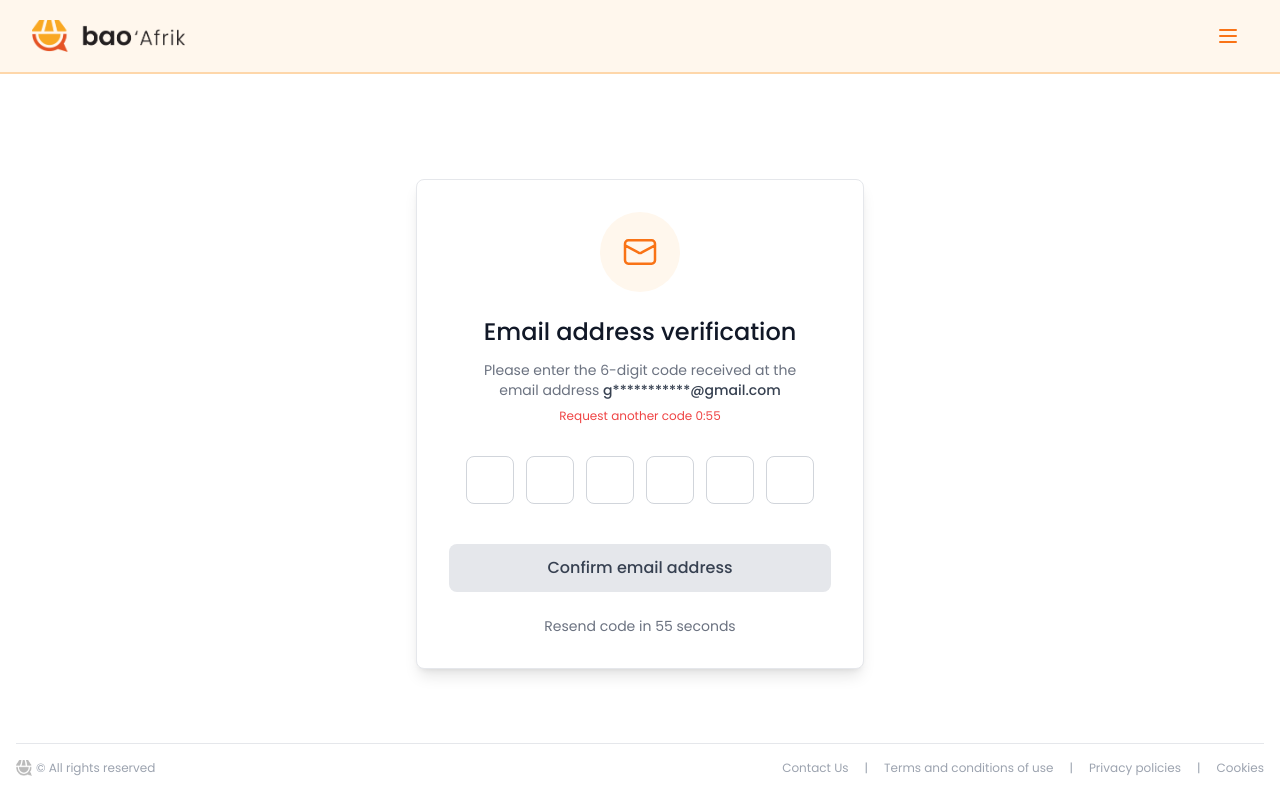
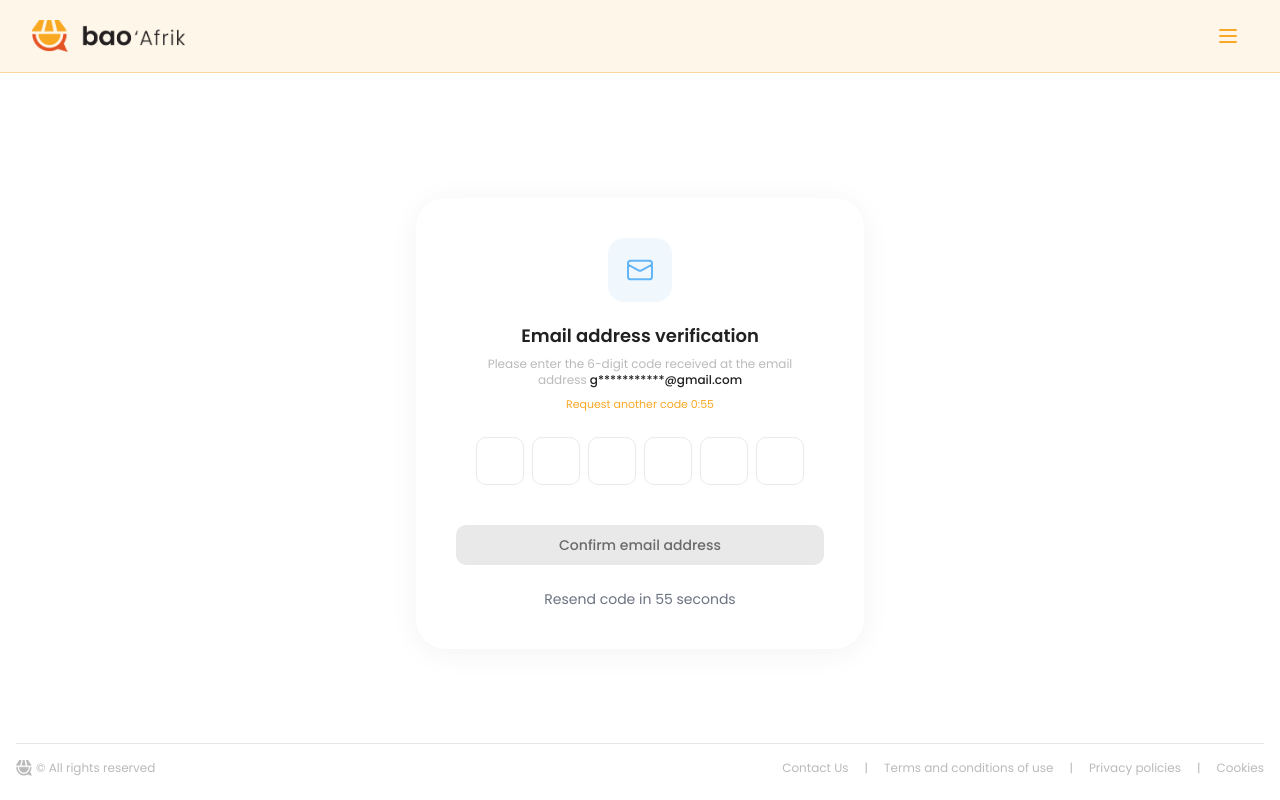
Before and after one commit to Bao-Technologies-and-Travels/BaoAfrik, a React (Create React App) app: page /reset-password-sent in a window 1280 px wide. Built offline with nearby package versions, Linux system fonts and the light colour scheme; the HTML template or start-up script is replaced by a standard one.

Commit message:
Refactor PasswordReset components to enhance styling and user experience. Update layout, button styles, and input field designs for improved readability and interaction. Adjust text sizes and colors, and implement custom placeholder styles for input fields.

```diff
--- a/src/pages/auth/ResetPasswordSent.tsx
+++ b/src/pages/auth/ResetPasswordSent.tsx
@@ -1,6 +1,5 @@
 import React, { useState, useRef, useEffect } from 'react';
 import { Link, useLocation, useNavigate } from 'react-router-dom';
-import logoSmall from '../../assets/images/logos/ba-brand-icon-colored.png';
 import logoFull from '../../assets/images/logos/ba-Primary-brand-logo-colored.png';
 import lilLogo from '../../assets/images/pre/lil.png';
 import LoadingSpinner from '../../components/ui/LoadingSpinner';
@@ -121,7 +120,7 @@ const ResetPasswordSent: React.FC = () => {
   return (
     <div className="min-h-screen bg-white flex flex-col" style={{ fontFamily: 'Poppins, sans-serif' }}>
       {/* Desktop Logo - Top Left with Background */}
-      <div className="hidden lg:block absolute top-0 left-0 right-0 bg-orange-50 py-4 px-8 border-b-2 border-orange-200">
+      <div className="hidden lg:block absolute top-0 left-0 right-0 py-4 px-8 border-b" style={{ backgroundColor: '#FEF6E9', borderColor: '#FCD79B' }}>
         <div className="flex items-center justify-between">
           <Link to="/">
             <img
@@ -130,8 +129,8 @@ const ResetPasswordSent: React.FC = () => {
               className="h-8 object-contain cursor-pointer"
             />
           </Link>
-          <button className="p-2 rounded-lg hover:bg-orange-100 transition-colors">
-            <svg className="w-6 h-6 text-orange-500" fill="none" stroke="currentColor" viewBox="0 0 24 24">
+          <button className="p-2 rounded-lg transition-colors" style={{ color: '#F9A825' }}>
+            <svg className="w-6 h-6" fill="none" stroke="currentColor" viewBox="0 0 24 24">
               <path strokeLinecap="round" strokeLinejoin="round" strokeWidth={2} d="M4 6h16M4 12h16M4 18h16" />
             </svg>
           </button>
@@ -149,8 +148,8 @@ const ResetPasswordSent: React.FC = () => {
                   <path strokeLinecap="round" strokeLinejoin="round" strokeWidth={2} d="M19 9l-7 7-7-7" />
                 </svg>
               </div>
-              <button className="p-2 rounded-lg hover:bg-gray-100 transition-colors bg-white border border-gray-200">
-                <svg className="w-6 h-6 text-gray-600" fill="none" stroke="currentColor" viewBox="0 0 24 24">
+              <button className="p-2 rounded-lg transition-colors bg-white border border-gray-200" style={{ color: '#F9A825' }}>
+                <svg className="w-6 h-6" fill="none" stroke="currentColor" viewBox="0 0 24 24">
                   <path strokeLinecap="round" strokeLinejoin="round" strokeWidth={2} d="M4 6h16M4 12h16M4 18h16" />
                 </svg>
               </button>
@@ -158,22 +157,22 @@ const ResetPasswordSent: React.FC = () => {
           </div>
 
           {/* Main content with border and shadow */}
-          <div className="bg-white border-0 lg:border border-gray-200 rounded-lg shadow-none lg:shadow-lg p-8 mt-0 lg:mt-16">
-            <div className="text-center mb-8">
+          <div className="bg-white rounded-[30px] shadow-lg p-8 lg:p-10 mt-0 lg:mt-16" style={{ boxShadow: '0 4px 30px 0 rgba(0,0,0,0.05)' }}>
+            <div className="text-center mb-6" style={{ fontFamily: 'Poppins, sans-serif' }}>
               {/* Mail Verification Icon */}
-              <div className="mx-auto w-20 h-20 bg-orange-50 rounded-full flex items-center justify-center mb-6">
-                <svg className="w-10 h-10 text-orange-500" fill="none" stroke="currentColor" viewBox="0 0 24 24">
+              <div className="mx-auto w-16 h-16 rounded-2xl flex items-center justify-center mb-5" style={{ backgroundColor: '#F0F8FE' }}>
+                <svg className="w-8 h-8" fill="none" stroke="currentColor" viewBox="0 0 24 24" style={{ color: '#64B5F6' }}>
                   <path strokeLinecap="round" strokeLinejoin="round" strokeWidth={1.5} d="M3 8l7.89 4.26a2 2 0 002.22 0L21 8M5 19h14a2 2 0 002-2V7a2 2 0 00-2-2H5a2 2 0 00-2 2v10a2 2 0 002 2z" />
                 </svg>
               </div>
 
-              <h1 className="text-2xl font-medium text-gray-900 mb-3">
+              <h1 className="text-lg font-semibold mb-1.5" style={{ color: '#212121' }}>
                 Email address verification
               </h1>
-              <p className="text-gray-500 text-sm px-4 mb-2">
-                Please enter the 6-digit code received at the email address <span className="font-medium text-gray-700">{maskEmail(email)}</span>
+              <p className="text-xs px-4 mb-2" style={{ color: '#BABABA' }}>
+                Please enter the 6-digit code received at the email address <span className="font-medium" style={{ color: '#212121' }}>{maskEmail(email)}</span>
               </p>
-              <p className="text-red-500 text-xs">
+              <p className="text-[11px]" style={{ color: '#F9A825', fontFamily: 'Poppins, sans-serif' }}>
                 Request another code 0:{countdown.toString().padStart(2, '0')}
               </p>
             </div>
@@ -187,7 +186,7 @@ const ResetPasswordSent: React.FC = () => {
 
             <form onSubmit={handleSubmit} className="space-y-6">
               {/* 6-Digit Code Input */}
-              <div className="flex justify-center space-x-3">
+              <div className="flex justify-center space-x-2">
                 {verificationCode.map((digit, index) => (
                   <input
                     key={index}
@@ -199,8 +198,11 @@ const ResetPasswordSent: React.FC = () => {
                     value={digit}
                     onChange={(e) => handleInputChange(index, e.target.value)}
                     onKeyDown={(e) => handleKeyDown(index, e)}
-                    className="w-12 h-12 text-center text-lg font-medium border border-gray-300 rounded-lg focus:ring-2 focus:ring-orange-500 focus:border-transparent bg-white"
+                    className="verification-input w-12 h-12 text-center text-lg font-medium bg-white"
+                    style={{ border: `1px solid ${error ? '#EF4444' : '#E9E9E9'}`, borderRadius: '10px', color: '#212121' }}
                     disabled={isLoading}
+                    onFocus={(e) => (e.currentTarget.style.borderColor = '#BABABA')}
+                    onBlur={(e) => (e.currentTarget.style.borderColor = error ? '#EF4444' : '#E9E9E9')}
                   />
                 ))}
               </div>
@@ -209,12 +211,11 @@ const ResetPasswordSent: React.FC = () => {
                 <button
                   type="submit"
                   disabled={isLoading || verificationCode.join('').length !== 6}
-                  className={`w-full font-medium py-3 px-4 rounded-lg transition-all duration-200 ${
-                    verificationCode.join('').length === 6 && !isLoading
-                      ? 'text-white'
-                      : 'bg-gray-300 hover:bg-gray-400 disabled:bg-gray-200 disabled:cursor-not-allowed text-gray-700'
-                  }`}
-                  style={verificationCode.join('').length === 6 && !isLoading ? { backgroundColor: '#F9A825' } : {}}
+                  className="w-full py-2.5 px-4 rounded-[10px] transition-all duration-200 text-sm font-medium"
+                  style={{
+                    backgroundColor: verificationCode.join('').length === 6 && !isLoading ? '#F9A825' : '#E9E9E9',
+                    color: verificationCode.join('').length === 6 && !isLoading ? '#FFFFFF' : '#6A6A6A'
+                  }}
                 >
                   {isLoading ? (
                     <div className="flex items-center justify-center">
@@ -234,7 +235,8 @@ const ResetPasswordSent: React.FC = () => {
                 <button
                   onClick={handleResendCode}
                   disabled={isLoading}
-                  className="text-sm text-orange-600 hover:text-orange-500 focus:outline-none focus:underline disabled:opacity-50"
+                  className="text-sm focus:outline-none focus:underline disabled:opacity-50"
+                  style={{ color: '#64B5F6' }}
                 >
                   Resend verification code
                 </button>
@@ -252,7 +254,7 @@ const ResetPasswordSent: React.FC = () => {
       {/* Footer - Hidden on mobile */}
       <div className="hidden lg:block py-6 px-4">
         <div className="border-t border-gray-200 pt-4">
-          <div className="flex items-center justify-between text-xs text-gray-400">
+          <div className="flex items-center justify-between text-xs" style={{ color: '#BABABA' }}>
             <div className="flex items-center space-x-1">
               <img src={lilLogo} alt="BaoAfrik" className="w-4 h-4" />
               <span>© All rights reserved</span>
```
Also changed, not shown: src/pages/auth/PasswordResetSuccess.tsx (+12 -17 lines), src/pages/auth/ResetPassword.tsx (+36 -25 lines).
